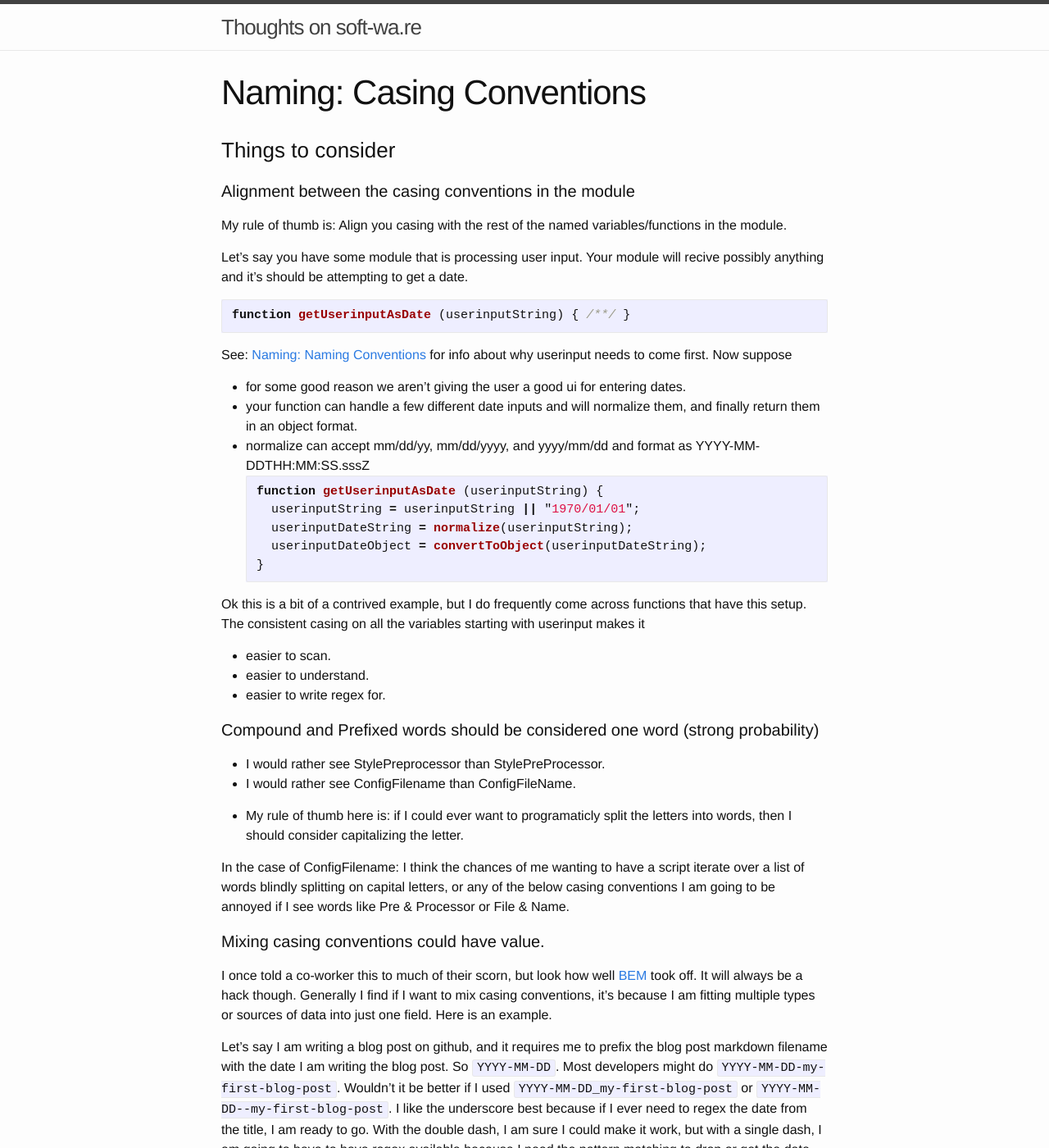
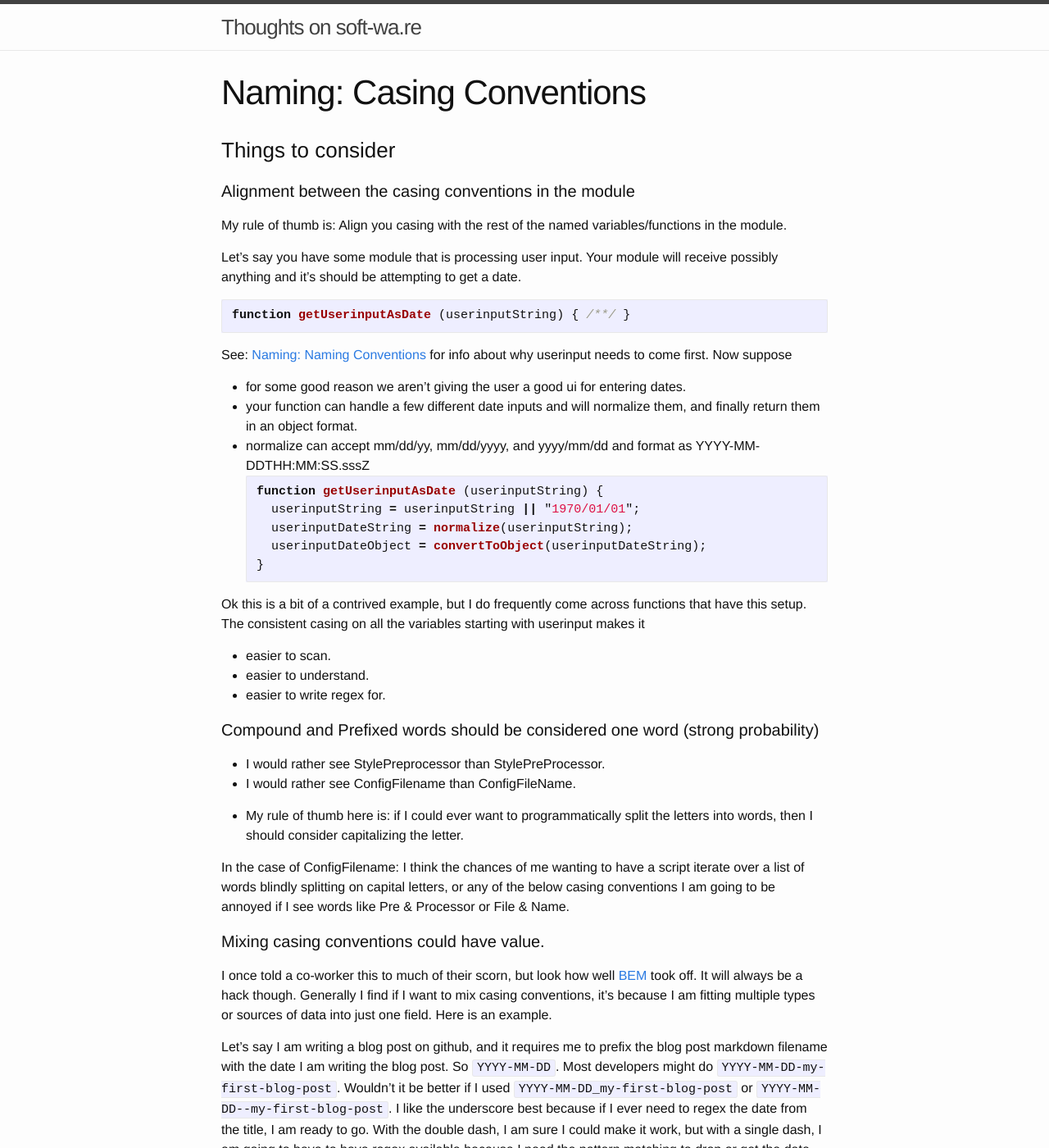
Before and after one commit to tbeckenhauer/tbeckenhauer.github.io, a Jekyll site: the page built from _style_guides/naming-casing-conventions.markdown, in a window 1280 px wide and 1400 px high. Shown: the whole window at 82% size. Built offline with Jekyll 4.4.1, drawn with Linux system fonts in a browser that asks for light colours; some of the changed text lies outside the part shown.

Commit message:
small improvements

````diff
--- a/_style_guides/code-comments.markdown
+++ b/_style_guides/code-comments.markdown
@@ -74,4 +74,4 @@ Let's take a look at a recent Stackoverflow.Blog post on [Code Comments](https:/
 
 9. Use comments to mark incomplete implementations.
  - I don't like it, but if you are going to leave the implementation incomplete, then yes leave a comment.
- - Also, We are now at the point of accepting the tech debt.  This is a topic for another article.  But in a nutshell, techdebt can be acceptable, if taken seriously.  I think it should be viewed similar to regular debt that may be incurred for a startup, but as the business becomes profitable and mature, debt is reduced to "zero".
+ - Also, We are now at the point of accepting the tech debt.  This is a topic for another article.  But in a nutshell, tech debt can be acceptable, if taken seriously.  I think it should be viewed similar to regular debt that may be incurred for a startup, but as the business becomes profitable and mature, debt is reduced to "zero".
--- a/_style_guides/naming-casing-conventions.markdown
+++ b/_style_guides/naming-casing-conventions.markdown
@@ -6,11 +6,10 @@ permalink: /Casing-conventions/
 ---
 
 ### Things to consider
-
 #### Alignment between the casing conventions in the module
 My rule of thumb is: Align you casing with the rest of the named variables/functions in the module.
 
-Let's say you have some module that is processing user input.  Your module will recive possibly anything and it's should be attempting to get a date.
+Let's say you have some module that is processing user input.  Your module will receive possibly anything and it's should be attempting to get a date.
 ```javascript
 function getUserinputAsDate (userinputString) { /**/ }
 ```
@@ -36,7 +35,7 @@ Ok this is a bit of a contrived example, but I do frequently come across functio
 - I would rather see StylePreprocessor than StylePreProcessor.
 - I would rather see ConfigFilename than ConfigFileName.
 
-- My rule of thumb here is: if I could ever want to programaticly split the letters into words, then I should consider capitalizing the letter.
+- My rule of thumb here is: if I could ever want to programmatically split the letters into words, then I should consider capitalizing the letter.
 
 In the case of ConfigFilename: I think the chances of me wanting to have a script iterate over a list of words blindly splitting on capital letters, or any of the below casing conventions I am going to be annoyed if I see words like Pre & Processor or File & Name.
 
````
Also changed, not shown: other parts of _style_guides/naming-casing-conventions.markdown (+5 -5 lines).
